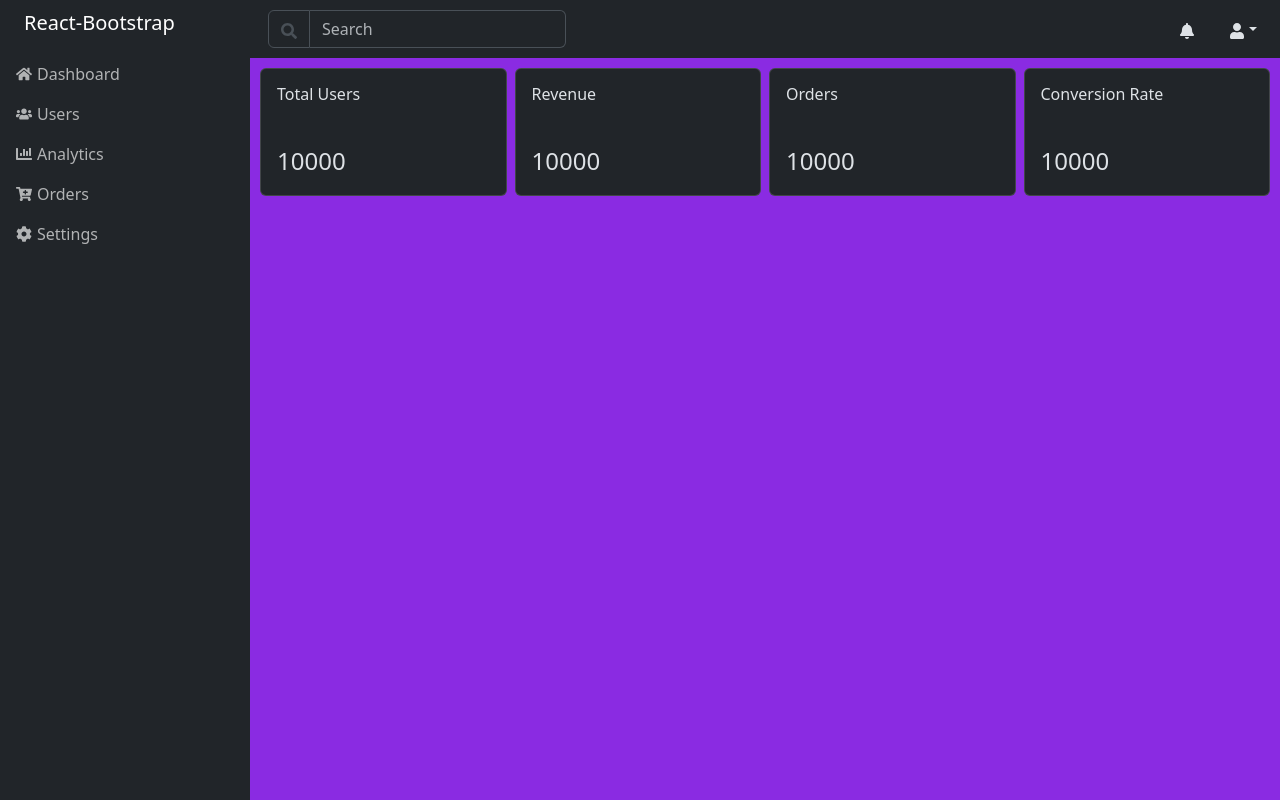
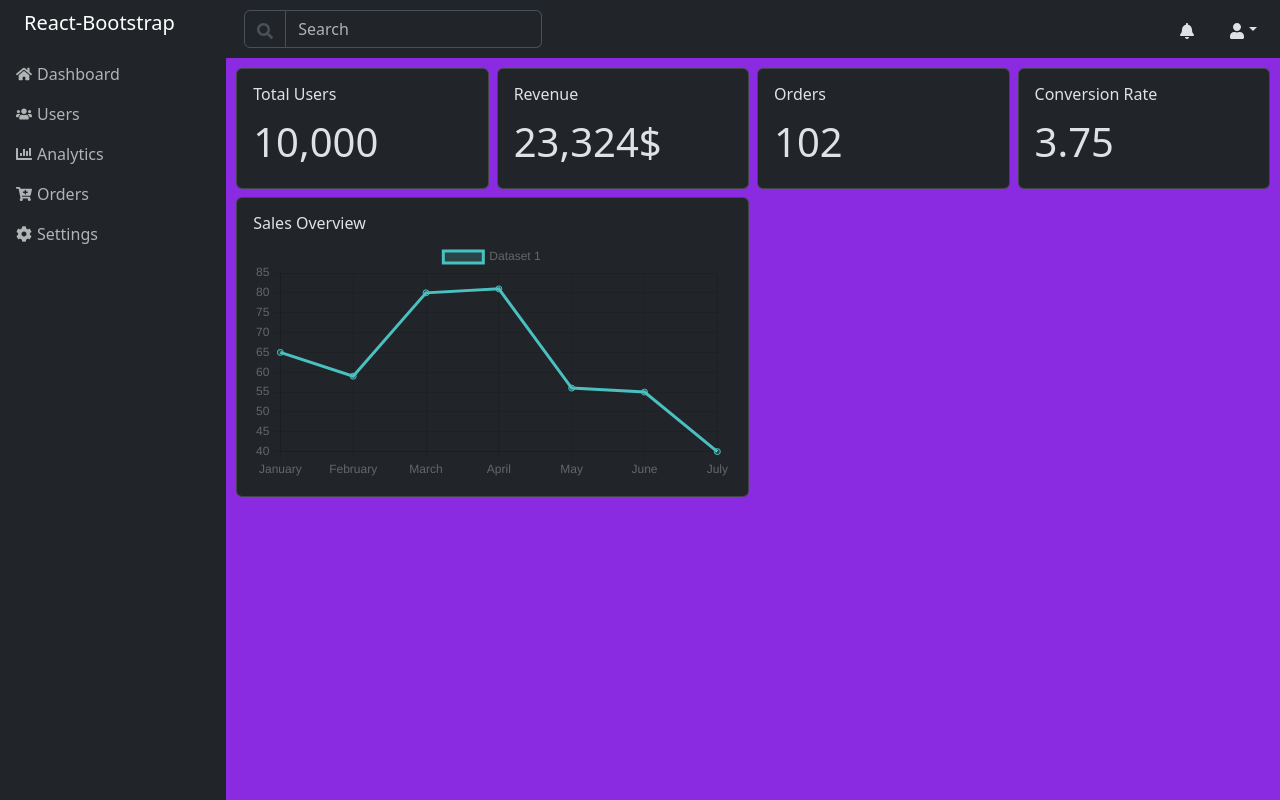
Before and after one commit to dylan10293/cs696a-week6, a React (Create React App) app: page / in a window 1280 px wide. Built offline with nearby package versions, Linux system fonts and the light colour scheme.

Commit message:
Added chart card

```diff
--- a/package.json
+++ b/package.json
@@ -7,8 +7,10 @@
     "@testing-library/react": "^13.4.0",
     "@testing-library/user-event": "^13.5.0",
     "bootstrap": "^5.3.3",
+    "chart.js": "^4.4.5",
     "react": "^18.3.1",
     "react-bootstrap": "^2.10.5",
+    "react-chartjs-2": "^5.2.0",
     "react-dom": "^18.3.1",
     "react-icons": "^5.3.0",
     "react-scripts": "5.0.1",
--- /dev/null
+++ b/src/components/ChartCard/ChartCard.js
@@ -0,0 +1,51 @@
+import React from 'react';
+import { Card } from 'react-bootstrap';
+import { Line } from 'react-chartjs-2';
+import {
+	Chart as ChartJS,
+	CategoryScale,
+	LinearScale,
+	PointElement,
+	LineElement,
+	Title,
+	Tooltip,
+	Legend,
+} from 'chart.js';
+
+ChartJS.register(
+	CategoryScale,
+	LinearScale,
+	PointElement,
+	LineElement,
+	Title,
+	Tooltip,
+	Legend
+);
+
+const ChartCard = ({ data }) => {
+
+
+	const options = {
+		responsive: true,
+		plugins: {
+			legend: {
+				position: 'top',
+			},
+			// title: {
+			// 	display: true,
+			// 	text: 'Sales Overview',
+			// },
+		},
+	};
+
+	return (
+		<Card className="text-start">
+			<Card.Body>
+				<Card.Title className="fs-6">Sales Overview</Card.Title>
+				<Line data={data} options={options} />
+			</Card.Body>
+		</Card>
+	);
+};
+
+export default ChartCard;
--- a/src/components/Dashboard/Dashboard.js
+++ b/src/components/Dashboard/Dashboard.js
@@ -1,31 +1,56 @@
 import React from 'react'
-import StatCard from "../Card/StatCard"
+import StatCard from "../StatsCard/StatCard"
+import ChartCard from '../ChartCard/ChartCard'
 
 const Dashboard = () => {
 	const stats = [{
 		title: "Total Users",
-		stat: 10000
+		stat: "10,000"
 	}, {
 		title: "Revenue",
-		stat: 10000
+		stat: "23,324$"
 	}, {
 		title: "Orders",
-		stat: 10000
+		stat: 102
 	}, {
 		title: "Conversion Rate",
-		stat: 10000
+		stat: 3.75
 	},]
 
+	const chartData = {
+		labels: ['January', 'February', 'March', 'April', 'May', 'June', 'July'],
+		datasets: [
+			{
+				label: 'Dataset 1',
+				data: [65, 59, 80, 81, 56, 55, 40],
+				borderColor: 'rgba(75, 192, 192, 1)',
+				backgroundColor: 'rgba(75, 192, 192, 0.2)',
+				fill: true,
+			},
+		],
+	};
+
+	const activities = [
+		{ id: 1, action: 'Login', user: 'John Doe', time: '2024-10-19 10:30' },
+		{ id: 2, action: 'Viewed Dashboard', user: 'Jane Smith', time: '2024-10-19 11:00' },
+		{ id: 3, action: 'Uploaded File', user: 'John Doe', time: '2024-10-19 11:45' },
+		{ id: 4, action: 'Logout', user: 'Jane Smith', time: '2024-10-19 12:15' },
+		{ id: 5, action: 'Login', user: 'Michael Johnson', time: '2024-10-19 13:00' },
+	];
+
 	return (
-		<div class="">
-			<div class="row gx-2">
+		<div className="">
+			<div className="row g-2">
 				{stats.map(({ title, stat }) => (
-					<div class="col-6 col-md-3">
+					<div className="col-6 col-md-3">
 						<StatCard title={title} stat={stat} />
 					</div>
 				))}
+				<div className="col-12 col-md-6">
+					<ChartCard data={chartData} />
+				</div>
+
 			</div>
-
 		</div>
 	)
 }
--- /dev/null
+++ b/src/components/StatsCard/StatCard.css
@@ -0,0 +1,10 @@
+.stat-card {
+	/* min-height: 8rem; */
+	text-align: start;
+}
+
+.stat-card .card-body {
+	display: flex;
+	flex-direction: column;
+	/* justify-content: space-between; */
+}
--- /dev/null
+++ b/src/components/StatsCard/StatCard.js
@@ -0,0 +1,18 @@
+import React from 'react'
+import { Card } from 'react-bootstrap';
+import "./StatCard.css";
+
+const StatCard = ({ title, stat }) => {
+	return (
+		<Card className="stat-card">
+			<Card.Body>
+				<Card.Title className="fs-6">{title}</Card.Title>
+				<Card.Text className="fs-1">
+					{stat.toString()}
+				</Card.Text>
+			</Card.Body>
+		</Card>
+	)
+}
+
+export default StatCard
```
Also changed, not shown: 1 other file (tests, documents, lock files or other folders).
